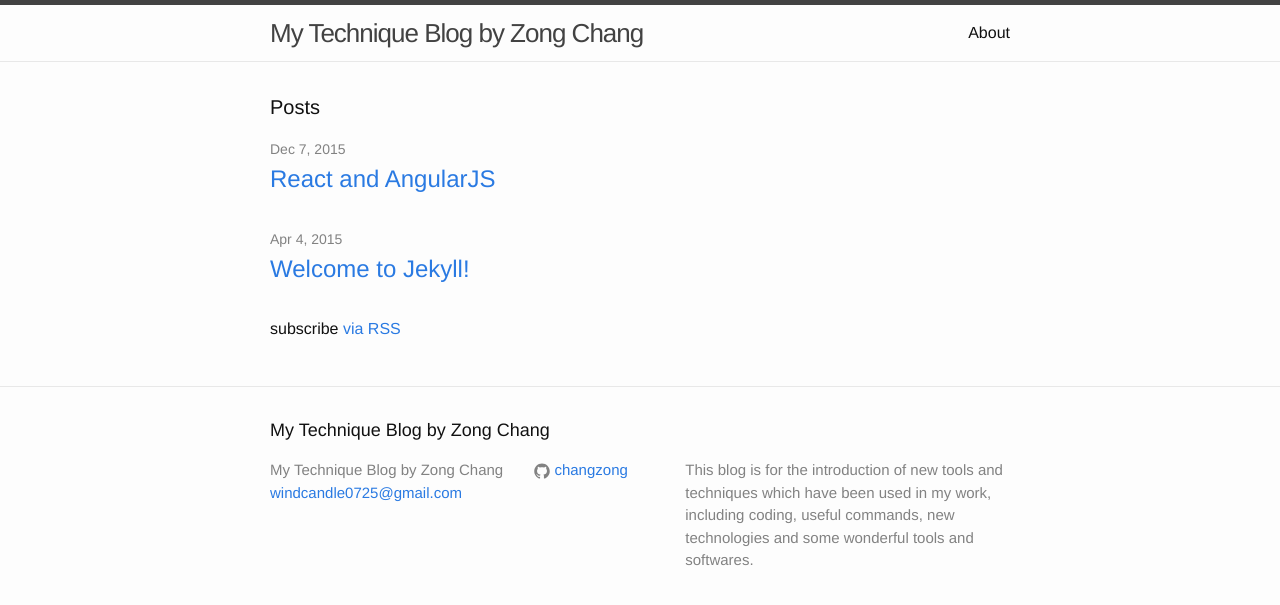
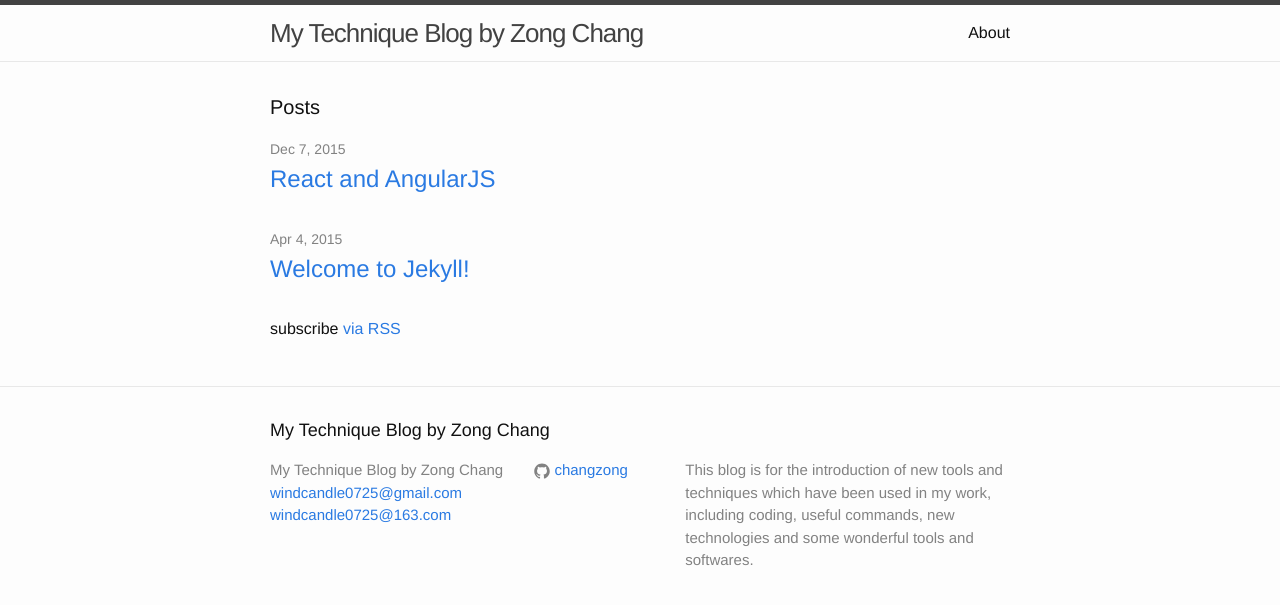
Before and after one commit to changzong/blog, a Jekyll site: the page built from index.html, in a window 1280 px wide. Shown: the top 605 px of the page. Built offline with Jekyll 4.4.1, drawn with Linux system fonts in a browser that asks for light colours.

Commit message:
Added new email

```diff
--- a/_config.yml
+++ b/_config.yml
@@ -1,6 +1,6 @@
 # Site settings
 title: My Technique Blog by Zong Chang
-email: windcandle0725@gmail.com
+email: windcandle0725@gmail.com windcandle0725@163.com
 description: > # this means to ignore newlines until "baseurl:"
   This blog is for the introduction of new tools and techniques which have been
   used in my work, including coding, useful commands, new technologies and some
```
